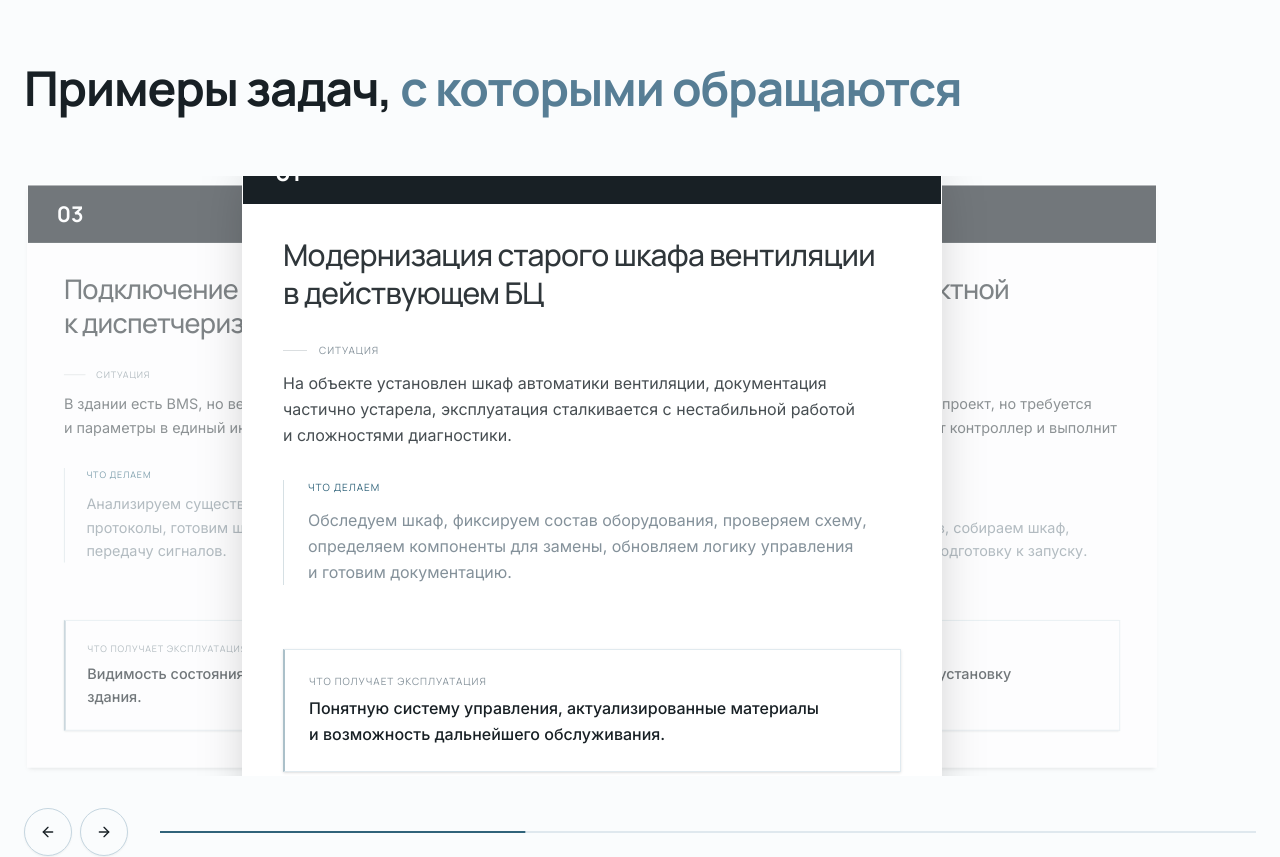
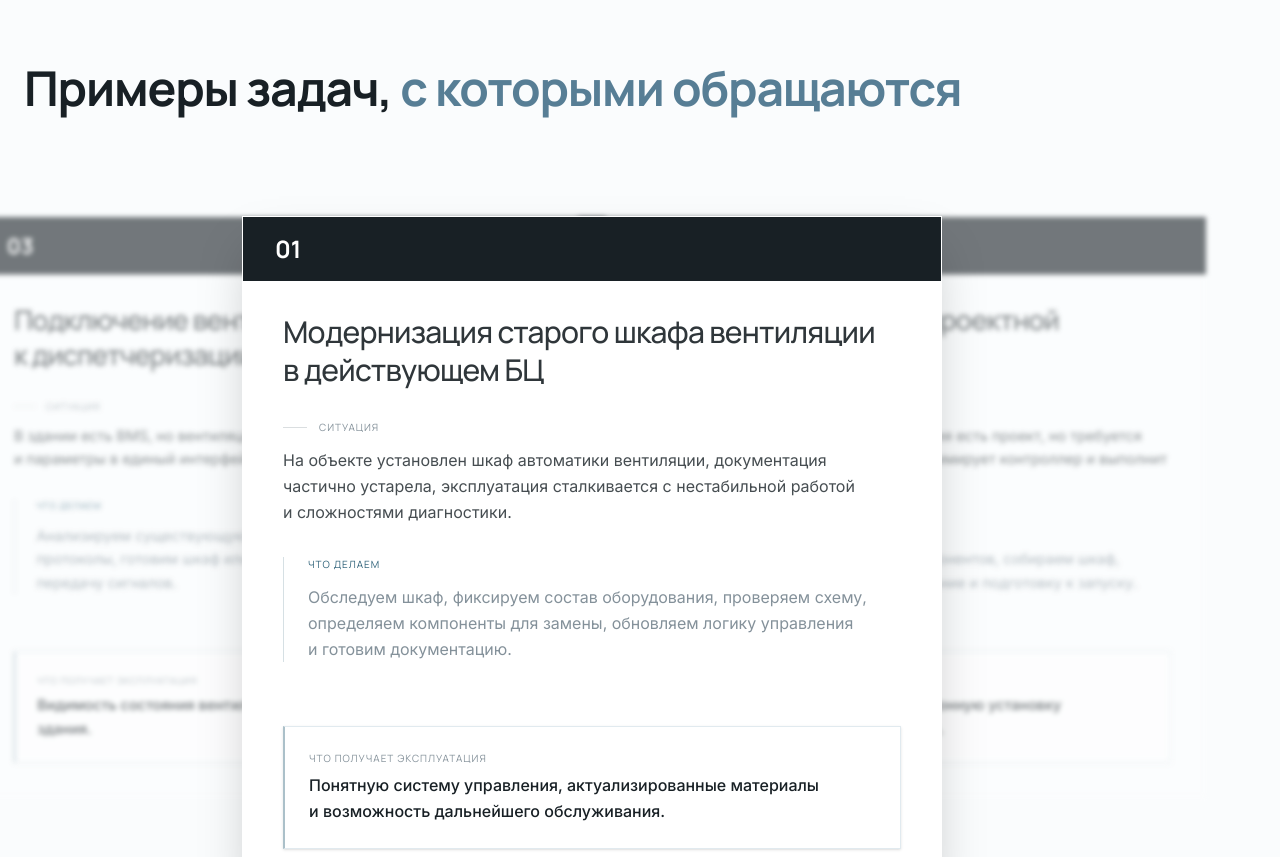
Before and after one commit to PureAura797/engineer, a Next.js app: page / in a window 1280 px wide. Shown: the part 10380-11237 px from the top of the page. Built offline with nearby package versions, Linux system fonts and the light colour scheme; no server answers.

Commit message:
Fix bottom clipping of active card in CasesSlider by removing overflow-hidden

```diff
--- a/src/components/sections/CasesSlider.tsx
+++ b/src/components/sections/CasesSlider.tsx
@@ -32,7 +32,7 @@
 
   return (
     <>
-      <div className="relative h-[650px] sm:h-[600px] md:h-[650px] lg:h-[600px] w-full flex items-center justify-center perspective-[1200px] mb-8 overflow-hidden py-4 -mx-4 px-4 md:-mx-8 md:px-8 lg:-mx-12 lg:px-12">
+      <div className="relative h-[750px] sm:h-[650px] md:h-[650px] lg:h-[650px] w-full flex items-start justify-center perspective-[1200px] mb-8 overflow-visible pt-10 pb-4 -mx-4 px-4 md:-mx-8 md:px-8 lg:-mx-12 lg:px-12">
         {cases.map((c, i) => {
           const N = cases.length;
           const normalizedActive = ((activeCase % N) + N) % N;
@@ -49,12 +49,14 @@
           return (
             <m.div
               key={i}
-              className={`absolute w-[320px] sm:w-[450px] md:w-[600px] lg:w-[700px] h-max min-h-[500px] border border-white/60 bg-white cursor-pointer flex flex-col group overflow-hidden ${isActive ? 'shadow-2xl' : 'shadow-md'}`}
+              style={{ transformOrigin: 'top center' }}
+              className={`absolute w-[320px] sm:w-[450px] md:w-[600px] lg:w-[700px] h-max min-h-[500px] border border-white/60 cursor-pointer flex flex-col group overflow-hidden ${isActive ? 'bg-white shadow-2xl' : 'bg-white/20'}`}
               animate={{
-                x: offset * (typeof window !== 'undefined' ? (window.innerWidth < 768 ? 60 : window.innerWidth < 1024 ? 150 : 250) : 250),
+                x: offset * (typeof window !== 'undefined' ? (window.innerWidth < 768 ? 90 : window.innerWidth < 1024 ? 200 : 300) : 300),
                 scale: 1 - absOffset * 0.1,
                 zIndex: 10 - absOffset,
-                opacity: isActive ? 1 : Math.max(0.4, 1 - absOffset * 0.4),
+                opacity: isActive ? 1 : Math.max(0.2, 1 - absOffset * 0.4),
+                filter: `blur(${absOffset * 3}px)`,
               }}
               transition={{ duration: 0.3, ease: [0.16, 1, 0.3, 1] }}
               onClick={() => setActiveCase(activeCase + offset)}
```
